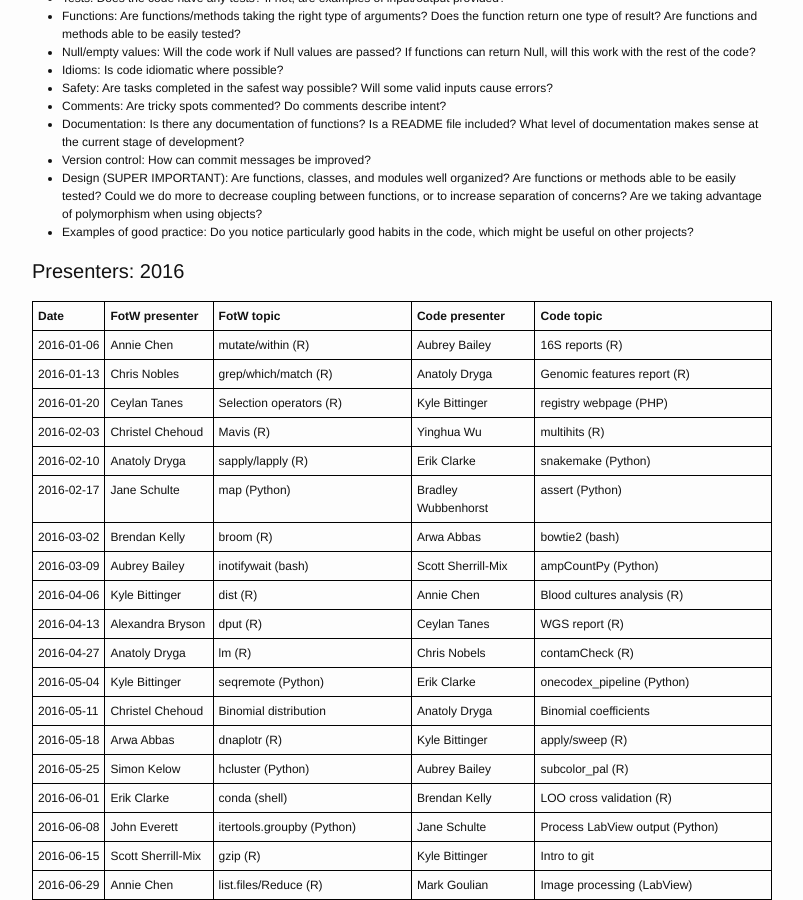
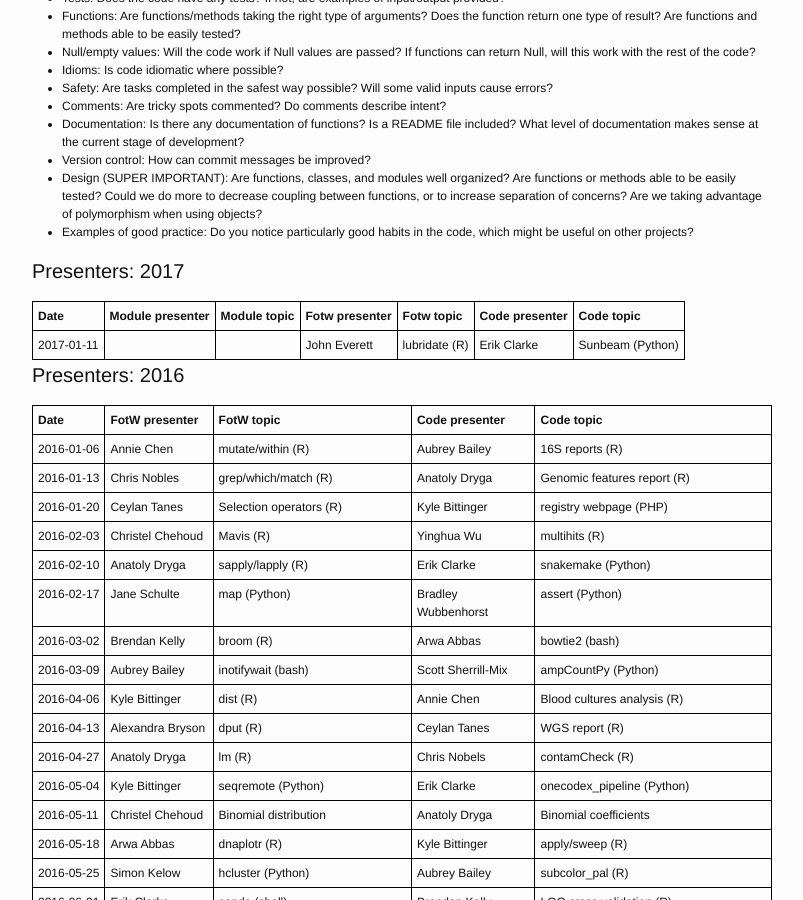
Before and after one commit to kylebittinger/biocode-review, a Jekyll site: the page built from index.html, in a window 1280 px wide and 900 px high, scrolled down 589 px. Shown: the whole window, without its empty margins (238-1041 px from the left). Built offline with Jekyll 4.4.1, drawn with Linux system fonts in a browser that asks for light colours.

Commit message:
Add 2017 schedule

```diff
--- /dev/null
+++ b/_data/topics2017.csv
@@ -0,0 +1,2 @@
+date,module_presenter,module_topic,fotw_presenter,fotw_topic,code_presenter,code_topic
+2017-01-11,,,John Everett,lubridate (R),Erik Clarke,Sunbeam (Python)
--- a/index.html
+++ b/index.html
@@ -6,6 +6,31 @@ layout: default
 
   {% capture my-include %}{% include intro.md %}{% endcapture %}
   {{ my-include | markdownify }}
+
+  <h1 class="page-heading">Presenters: 2017</h1>
+
+  <table>
+    <tr>
+      <th>Date</th>
+      <th>Module presenter</th>
+      <th>Module topic</th>
+      <th>Fotw presenter</th>
+      <th>Fotw topic</th>
+      <th>Code presenter</th>
+      <th>Code topic</th>
+    </tr>
+    {% for meeting in site.data.topics2017 %}
+    <tr>
+      <td><span style="white-space: nowrap;">{{meeting.date}}</span></td>
+      <td>{{meeting.module_presenter}}</td>
+      <td>{{meeting.module_topic}}</td>
+      <td>{{meeting.fotw_presenter}}</td>
+      <td>{{meeting.fotw_topic}}</td>
+      <td>{{meeting.code_presenter}}</td>
+      <td>{{meeting.code_topic}}</td>
+    </tr>
+    {% endfor %}
+  </table>
 
   <h1 class="page-heading">Presenters: 2016</h1>
 
```
